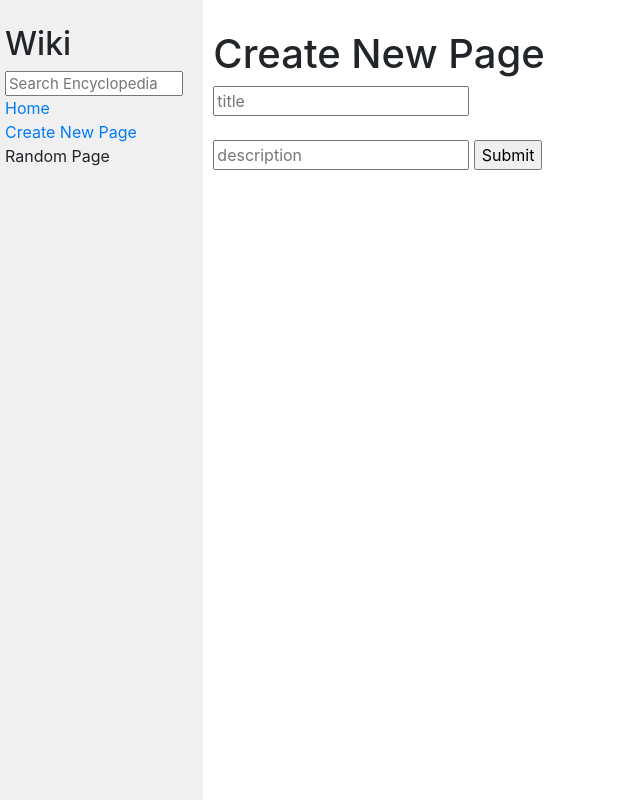
After one commit to oruchkin/wiki, a Django app: template encyclopedia/templates/encyclopedia/newpage.html in a window 1280 px wide. The commit adds this page. Shown: the whole page, without its empty margins (0-640 px from the left). Run offline with Django 3.2, Linux system fonts and the light colour scheme; the template is opened without the code that fills it, so the values that code supplies are empty; some libraries are stand-ins or nearby versions.

Commit message:
Добавление app_name

```diff
--- a/encyclopedia/templates/encyclopedia/layout.html
+++ b/encyclopedia/templates/encyclopedia/layout.html
@@ -19,7 +19,7 @@
                     <a href="{% url 'index' %}">Home</a>
                 </div>
                 <div>
-                    Create New Page
+                    <a href="{% url 'newpage' %}">Create New Page</a>
                 </div>
                 <div>
                     Random Page
--- /dev/null
+++ b/encyclopedia/templates/encyclopedia/newpage.html
@@ -0,0 +1,18 @@
+{% extends "encyclopedia/layout.html" %}
+
+{% block title %}
+    Encyclopedia
+{% endblock %}
+
+{% block body %}
+    <h1>Create New Page</h1>
+
+    <form>
+        <input type="text" placeholder="title" name="newtitle">
+        <br>
+        <br>
+        <input type="text" placeholder="description" name="newdescription">
+        <input type="submit">
+    </form>
+
+{% endblock %}
--- a/encyclopedia/views.py
+++ b/encyclopedia/views.py
@@ -20,9 +20,12 @@ def wikititle(request, title):
 def search(request):
     query = request.GET['q']  # returns None if q not in GET
     if util.get_entry(query):
-        return HttpResponseRedirect(reverse("wikititle" , args=(query,)))
+        return HttpResponseRedirect(reverse("wikititle ", args=(query,)))
     else:
         return render(request, "encyclopedia/index.html", {
             "entries": [wikititle for wikititle in util.list_entries() if query.lower() in wikititle.lower()],
 
 })
+
+def newpage(request):
+    return render(request, "encyclopedia/newpage.html")
```
Also changed, not shown: encyclopedia/urls.py (+5 -2 lines).
